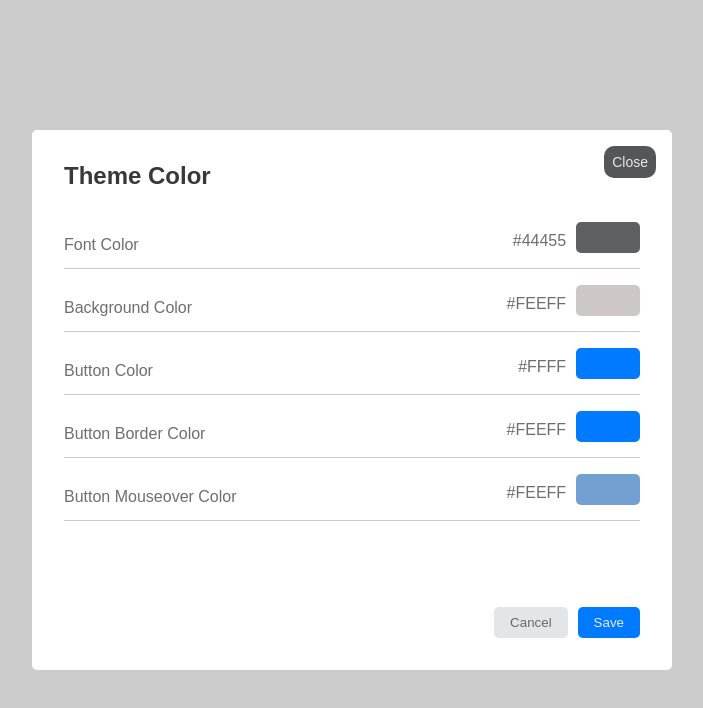
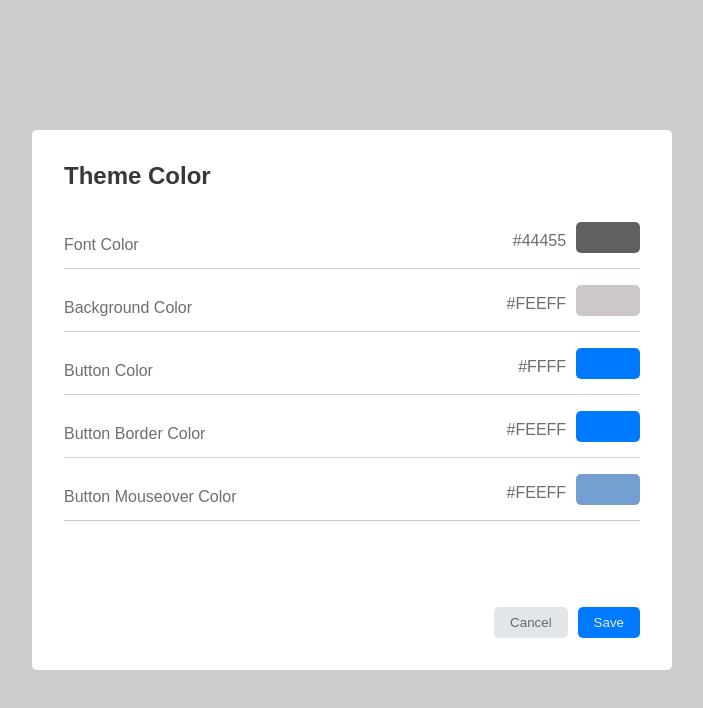
Before and after one commit to MedinaSekiraqa/ThirdTask, a React (Create React App) app: page / in a window 1280 px wide. Both pictures are taken after a click on the button "show popup". Shown: the top 708 px of the page, without its empty margins (288-991 px from the left). Built offline with nearby package versions, Linux system fonts and the light colour scheme.

Commit message:
delete close button

```diff
--- a/src/components/Popup.css
+++ b/src/components/Popup.css
@@ -164,21 +164,7 @@
 
 
 
-  .close-btn {
-    background-color: #545657;
-    color: #ece7e7;
-    padding: 8px 8px;
-    border: none;
-    border-radius: 10px;
-    cursor: pointer;
-    font-size: 14px;
-  }
-  @media screen and (max-width: 768px) {
-    .close-btn {
-      font-size: 12px;
-      padding: 6px 6px;
-    }
-  }
+
 
   .button-container {
     display: flex;
--- a/src/components/Popup.js
+++ b/src/components/Popup.js
@@ -2,18 +2,23 @@ import React from 'react';
 import './Popup.css';
 
 function Popup(props) {
+  // Define a function to handle saving logic
+  const handleSave = () => {
+    // Add your save logic here
+    // For example, you can console.log a message for demonstration purposes
+    console.log('Saving changes...');
+    // Close the popup after saving (you can adjust this based on your needs)
+    props.setTrigger(false);
+  };
+
   return props.trigger ? (
     <div className='popup'>
       <div className='popup-inner'>
         <div className='popup-header'>
           <h2>Theme Color</h2>
-
-          <button className='close-btn' onClick={() => props.setTrigger(false)}>
-            Close
-          </button>
         </div>
         <div className='popup-content'>
-          <div className='name-box'>
+        <div className='name-box'>
             <p>Font Color</p>
             <div className='div'>
               <span>#44455</span>
@@ -48,14 +53,12 @@ function Popup(props) {
               <button className='code-btn3'>Code</button>
             </div>
           </div>
-
-          {/* Cancel and Save buttons */}
-
         </div>
-          <div className='button-container'>
-            <button className='cancel-btn'>Cancel</button>
-            <button className='save-btn' >Save</button>
-          </div>
+        <div className='button-container'>
+          <button className='cancel-btn' onClick={() => props.setTrigger(false)}>Cancel</button>
+          {/* Attach the handleSave function to the onClick event of the "Save" button */}
+          <button className='save-btn' onClick={handleSave}>Save</button>
+        </div>
       </div>
     </div>
   ) : null;
```
